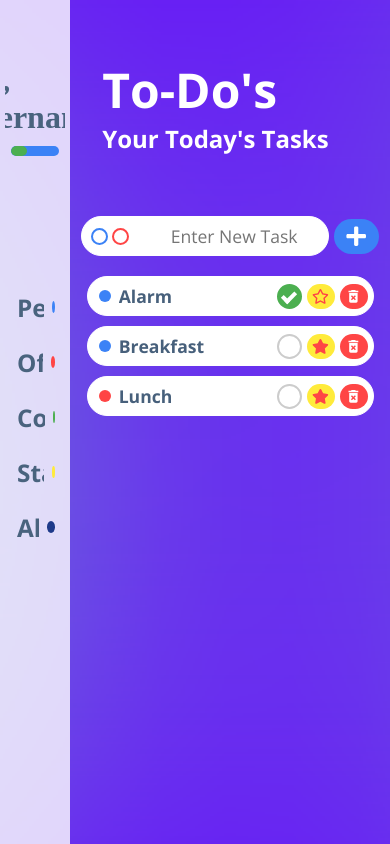
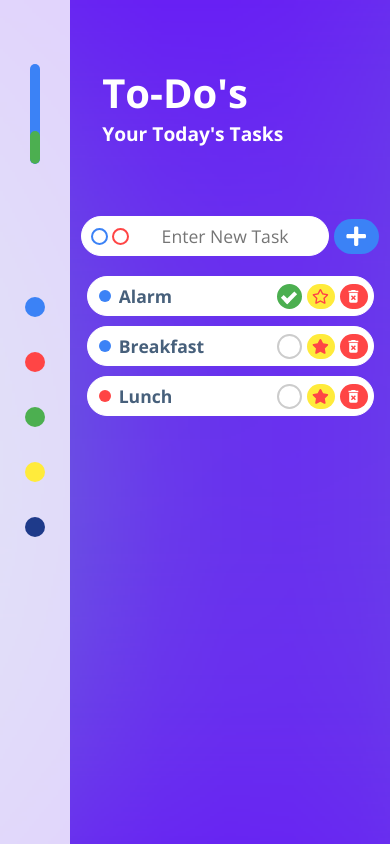
Before and after one commit to mridul0703/To-Do, a React (Create React App) app: page / in a window 390 px wide. Built offline with nearby package versions, Linux system fonts and the light colour scheme.

Commit message:
Add files via upload

```diff
--- a/src/App.css
+++ b/src/App.css
@@ -422,6 +422,13 @@ ul {
 		margin: 0 0 20px 0;
 	}
 
+	.list-header h1 {
+		font-size: 2.5rem;
+	}
+	.list-header h3 {
+		font-size: 1.2rem;
+	}
+
 	.type-buttons {
 		position: absolute;
 		left: 10px;
@@ -438,8 +445,7 @@ ul {
 	.input-task {
 		width: 82%;
 		height: 40px;
-		text-align: right;
-		padding-right: 10%;
+		padding-left: 15%;
 		font-size: 1.1rem;
 	}
 
@@ -497,4 +503,36 @@ ul {
 		font-size: 1.1rem;
 		margin-left: 8px;
 	}
+
+	.task-bg h3 {
+		display: none;
+	}
+
+	.list-topics {
+		align-items: center;
+	}
+
+	.task-bg {
+		justify-content: center;
+		padding-right: 0px;
+	}
+
+	.small-type {
+		width: 20px;
+		height: 20px;
+		margin: 0;
+	}
+
+	.profile {
+		position: relative;
+	}
+
+	.profile h1 {
+		display: none;
+	}
+
+	.progress-bar {
+		transform: rotate(-90deg);
+		width: 100px;
+	}
 }
--- a/src/components/LeftMenu.js
+++ b/src/components/LeftMenu.js
@@ -14,9 +14,6 @@ function LeftMenu({
 }) {
   return (
     <div className={`leftmenu ${isMenuOpen ? 'open' : 'min'}`}>
-      <button className="hamburger" onClick={toggleMenu}>
-        <FaBars />
-      </button>
       <div className="profile">
         <h1>Hi, username</h1>
         <div className="progress-bar">
@@ -29,23 +26,24 @@ function LeftMenu({
       <div className="list-topics">
         <div className="task-bg" onClick={displayPersonalTasks}>
           <h3>Personal</h3>
-          <div className={`task-type personal`} />
+          <div className={`task-type personal small-type`} />
         </div>
         <div className="task-bg" onClick={displayOfficeTasks}>
           <h3>Office</h3>
-          <div className={`task-type office`} />
+          <div className={`task-type office small-type`} />
         </div>
         <div className="task-bg" onClick={displayCompletedTasks}>
           <h3>Completed</h3>
-          <div className={`task-type completed`} />
+          <div className={`task-type completed small-type`}>
+          </div>
         </div>
         <div className="task-bg" onClick={displayStarredTasks}>
           <h3>Starred</h3>
-          <div className={`task-type starred`} />
+          <div className={`task-type starred small-type`} />
         </div>
         <div className="task-bg" onClick={displayAllTasks}>
           <h3>All</h3>
-          <div className={`task-type all`} />
+          <div className={`task-type all small-type`} />
         </div>
       </div>
     </div>
```
